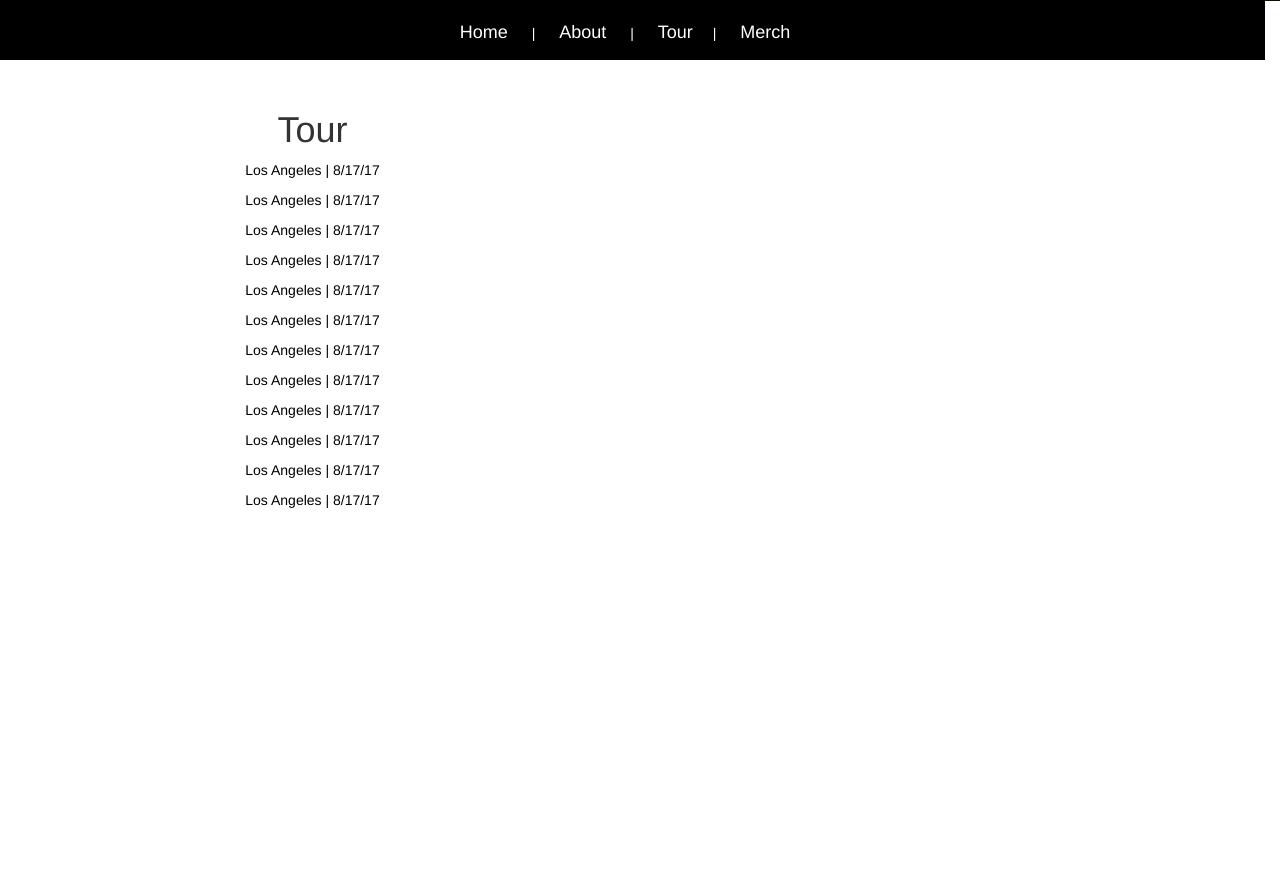
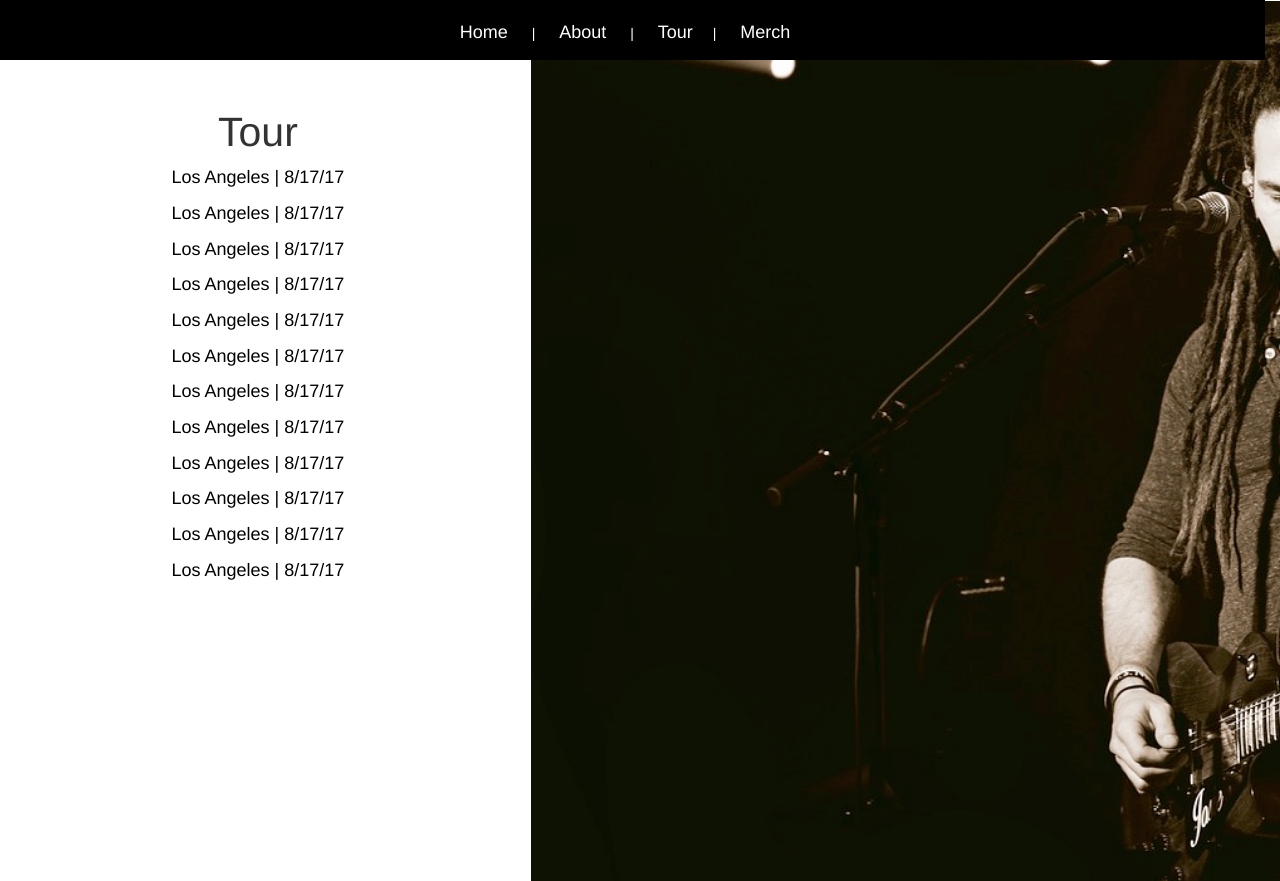
Before and after one commit to likane/BandTheme, a plain HTML site: page band/tour.html in a window 1280 px wide. Drawn offline with nearby package versions, Linux system fonts and the light colour scheme.

Commit message:
about and tour pages complete

```diff
--- a/band/app/css/tour.css
+++ b/band/app/css/tour.css
@@ -28,25 +28,33 @@
 
 
 
-.tourImage {
+.tourRightImage {
 	background-image: url("../images/guitarPlayer.png") ;
 	background-position: center;
     background-repeat: no-repeat;
     background-size: cover;
-    height: 100%;
+    height: 110vh;
+    //background-color: black;
+    min-height: 100%
 }
 
 .tourContent {
-	    height: 110vh;
+	height: 110vh;
     padding-top: 90px;
     width: 50%;
     text-align: center;
     margin-top: -1px;
-    background-color: rgba(255,255,255, .2);
+    //background-color: rgba(255,255,255, .2);
     z-index: 0;
 }
 
 .tourContent p {
 	text-align: center;
 	color: black;
+	font-size: 18px;
+
 }
+
+.tourContent h1 {
+	font-size: 41px;
+}
--- a/band/tour.html
+++ b/band/tour.html
@@ -28,11 +28,10 @@
 			</nav>
 		</div>
 
-	</div>
-	<div class="row">
-<!-- 		<div class="tourRightImage col-md-6 pull-right"></div>
- -->
-		<div class="tourContent col-md-6 pull-left">
+
+		<div class="tourRightImage col-md-7 pull-right"></div>
+
+		<div class="tourContent col-md-5 pull-left">
 			<h1>Tour</h1>
 			<p>Los Angeles | 8/17/17</p>
 			<p>Los Angeles | 8/17/17</p>
```
Also changed, not shown: band/about.html (+3 -5 lines), band/app/css/about.css (+5 -5 lines).
